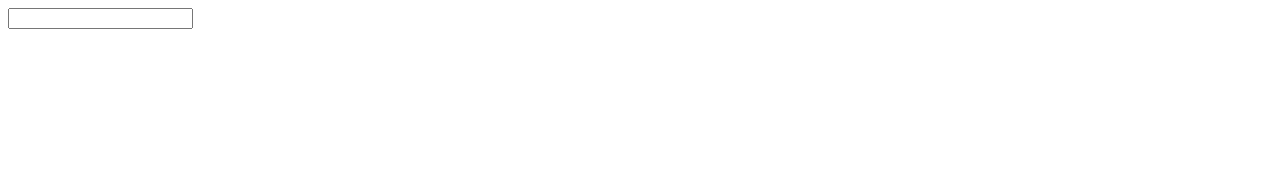
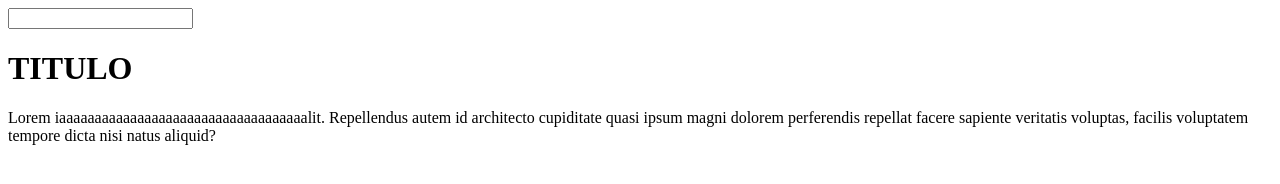
Before and after one commit to AguirreLucasJA/curso-css-inicial, a plain HTML site: page index.html in a window 1280 px wide. Drawn offline with Linux system fonts and the light colour scheme.

Commit message:
test push origin main

```diff
--- a/index.html
+++ b/index.html
@@ -5,9 +5,12 @@
     <link rel="stylesheet" type="text/css" href="estilo.css">
 </head>
 <body>
+
     <div class="contact-form"></div>
     <input type="text" class="contact-form__input">
 </div>
 
 </body>
+<h1>TITULO</h1>
+<p>Lorem iaaaaaaaaaaaaaaaaaaaaaaaaaaaaaaaaaaalit. Repellendus autem id architecto cupiditate quasi ipsum magni dolorem perferendis repellat facere sapiente veritatis voluptas, facilis voluptatem tempore dicta nisi natus aliquid?</p>
 </html>
```
